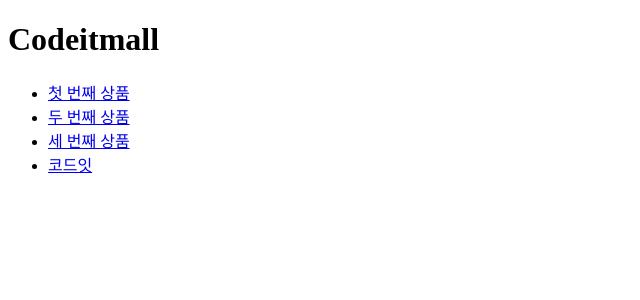
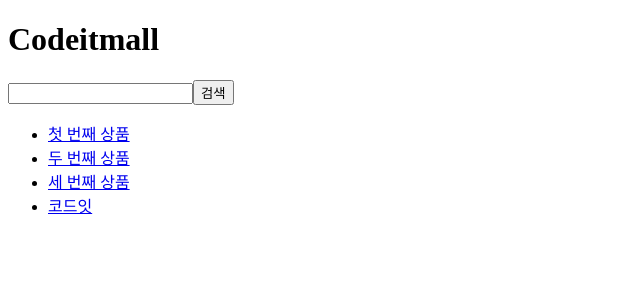
Before and after one commit to haeyong9701/codeit-nextjs, a Next.js app: page / in a window 1280 px wide. Shown: the top 300 px of the page, without its empty margins (0-640 px from the left). Built offline with nearby package versions, Linux system fonts and the light colour scheme.

Commit message:
feat: useRouter 페이지 이동

```diff
--- /dev/null
+++ b/components/SearchForm.js
@@ -0,0 +1,28 @@
+import { useRouter } from "next/router";
+import { useState } from "react";
+
+export default function SearchForm({ initialValue = "" }) {
+  const router = useRouter();
+  const [value, setValue] = useState(initialValue);
+
+  function handleChange(e) {
+    setValue(e.target.value);
+  }
+
+  function handleSubmit(e) {
+    e.preventDefault();
+    if (!value) {
+      router.push("/");
+      return;
+    }
+
+    router.push(`/search?q=${value}`);
+  }
+
+  return (
+    <form onSubmit={handleSubmit}>
+      <input name="q" value={value} onChange={handleChange} />
+      <button>검색</button>
+    </form>
+  );
+}
--- a/pages/index.js
+++ b/pages/index.js
@@ -1,10 +1,12 @@
 import Link from "next/link";
 import styles from "@/styles/Home.module.css";
+import SearchForm from "@/components/SearchForm";
 
 export default function Home() {
   return (
     <div>
       <h1>Codeitmall</h1>
+      <SearchForm />
       <ul>
         <li>
           <Link href="/products/1">첫 번째 상품</Link>
--- a/pages/search.js
+++ b/pages/search.js
@@ -1,3 +1,4 @@
+import SearchForm from "@/components/SearchForm";
 import { useRouter } from "next/router";
 
 const Search = () => {
@@ -7,6 +8,7 @@
   return (
     <div>
       <h1>Search 페이지</h1>
+      <SearchForm initialValue={q} />
       <h2>{q} 검색 결과</h2>
     </div>
   );
```
